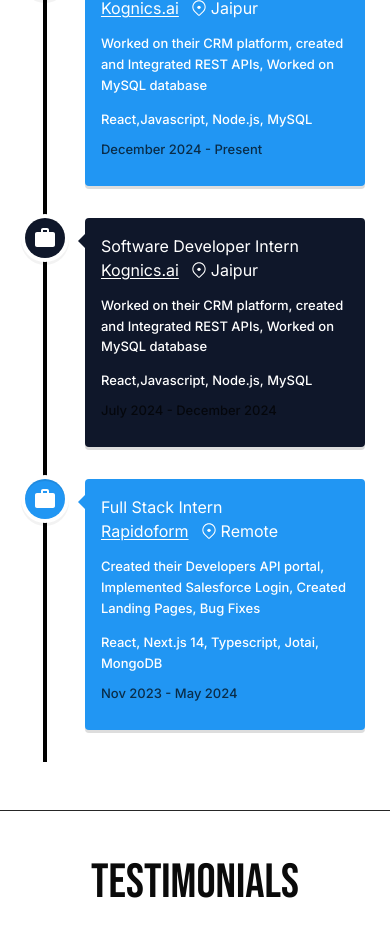
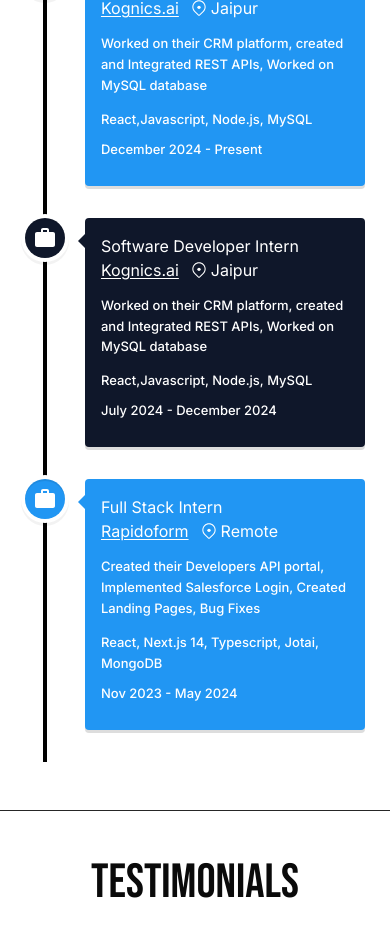
Before and after one commit to nvenkm/7naveennn, a Next.js app: page / in a window 390 px wide. Shown: the part 3440-4367 px from the top of the page. Built offline with nearby package versions, Linux system fonts and the light colour scheme.

Commit message:
Added resume and timeline dark mode bugs fixed

```diff
--- a/src/app/globals.css
+++ b/src/app/globals.css
@@ -102,3 +102,7 @@ html {
     @apply bg-background text-foreground;
   }
 }
+
+.vertical-timeline-element-date {
+  opacity: 1 !important;
+}
--- a/src/components/Contact.tsx
+++ b/src/components/Contact.tsx
@@ -34,7 +34,8 @@ const Contact = () => {
               For more info, here&apos;s my{" "}
               <a
                 className="dark:text-green-wala border-b pb-[1px] border-solid dark:border-green-wala border-black-wala"
-                href=""
+                href="/Naveen_Resume.pdf"
+                target="_blank"
               >
                 Resume
               </a>
--- a/src/components/Experience.tsx
+++ b/src/components/Experience.tsx
@@ -44,7 +44,7 @@ const Experience = () => {
             contentStyle={blueContentStyle}
             contentArrowStyle={blueContentArrowStyle}
             date="December 2024 - Present"
-            dateClassName="dark:text-white text-black"
+            dateClassName="text-white md:text-black dark:text-white"
             iconStyle={blueIconStyle}
             icon={<MdWork />}
           >
@@ -73,7 +73,7 @@ const Experience = () => {
             contentStyle={blackContentStyle}
             contentArrowStyle={blackContentArrowStyle}
             date="July 2024 - December 2024"
-            dateClassName="dark:text-white text-black"
+            dateClassName="text-white md:text-black dark:text-white"
             iconStyle={blackIconStyle}
             icon={<MdWork />}
           >
@@ -101,7 +101,7 @@ const Experience = () => {
             visible={inView}
             contentStyle={blueContentStyle}
             date="Nov 2023 - May 2024"
-            dateClassName="dark:text-white text-black"
+            dateClassName="text-white md:text-black dark:text-white"
             iconStyle={blueIconStyle}
             contentArrowStyle={blueContentArrowStyle}
             icon={<MdWork />}
```
Also changed, not shown: 1 other file (tests, documents, lock files or other folders).
